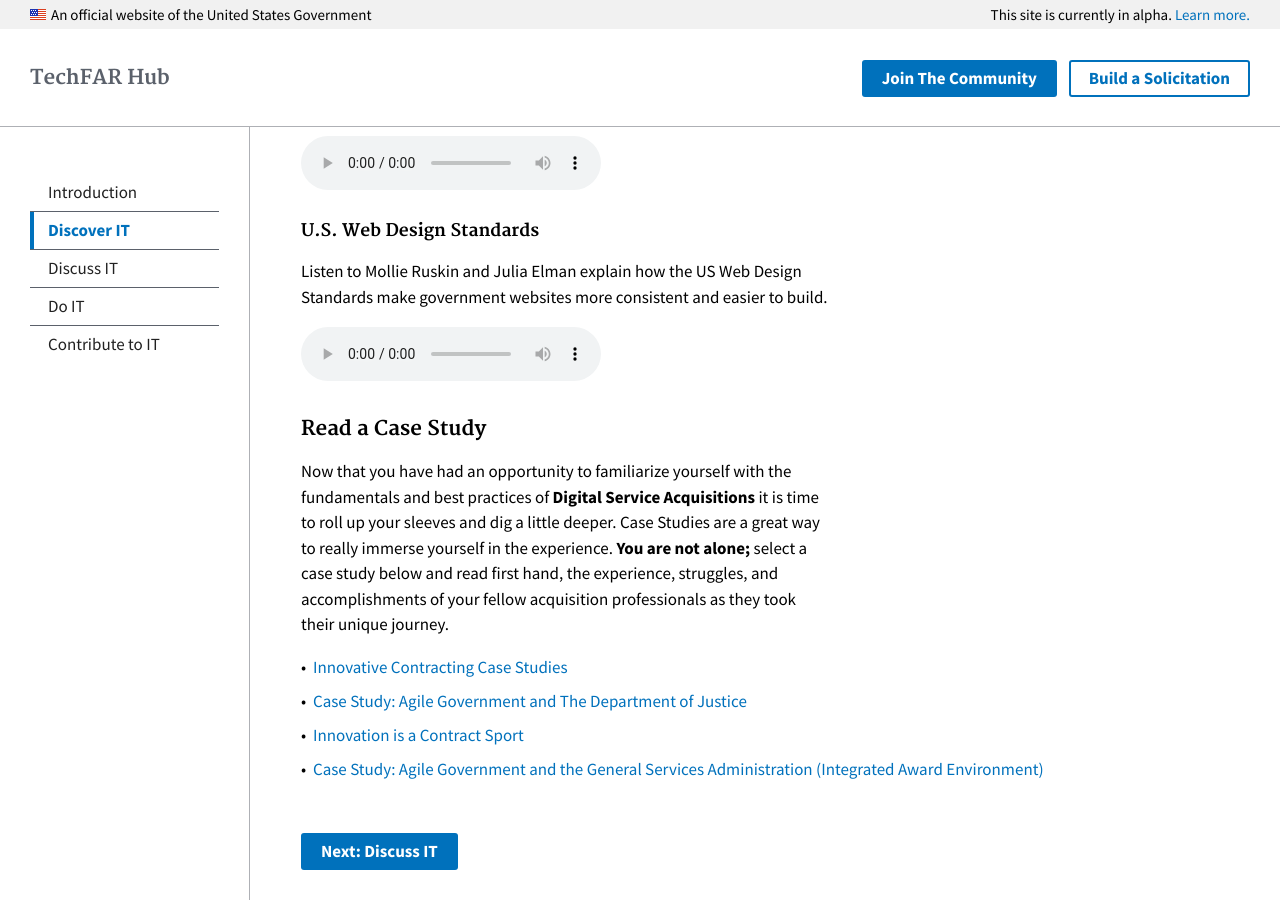
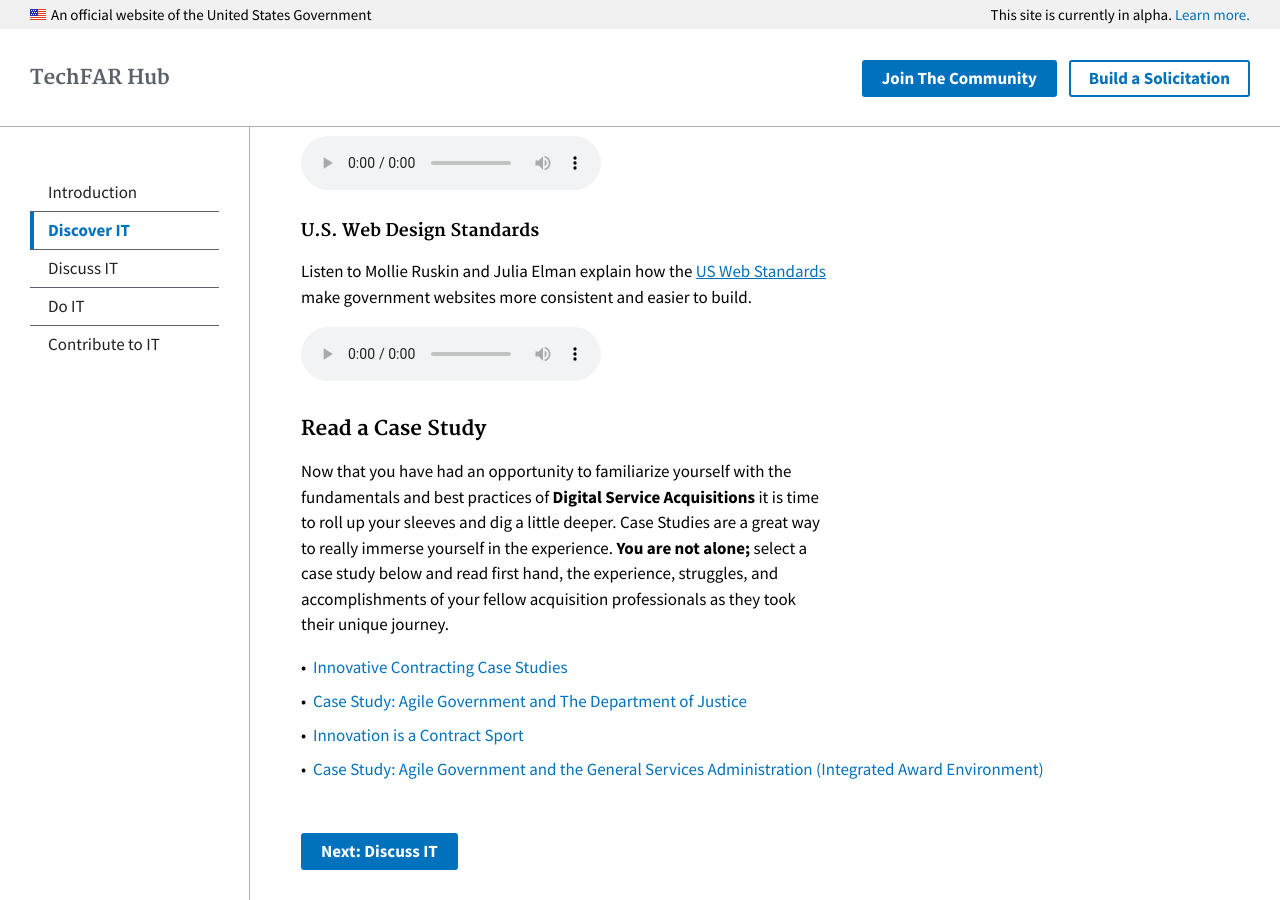
Before and after one commit to usds/techfar-hub, a Jekyll site: the page built from _topics/1_discover-it.md, in a window 1280 px wide and 900 px high, scrolled down 1606 px. Built offline with Jekyll 4.4.1, drawn with Linux system fonts in a browser that asks for light colours.

Commit message:
Adding link / testing Github
Adding a link to the US Web Design Standards

```diff
--- a/_topics/1_discover-it.md
+++ b/_topics/1_discover-it.md
@@ -79,7 +79,7 @@ Anne Rung, Administrator of OFPP, has created an incredible series of podcasts c
 
 #### U.S. Web Design Standards
 
-Listen to Mollie Ruskin and Julia Elman explain how the US Web Design Standards make government websites more consistent and easier to build.
+Listen to Mollie Ruskin and Julia Elman explain how the [US Web Standards](https://standards.usa.gov/){:target="_blank"} make government websites more consistent and easier to build.
 
 <audio controls="controls">
    <source src="http://hwcdn.libsyn.com/p/3/4/c/34cc68d31f31177b/Responsive_Web_Design_64_-_U.S._Digital_Service.mp3?c_id=10372902&expiration=1455051806&hwt=a804010813361627dad194e66e8f7a39" />
```
